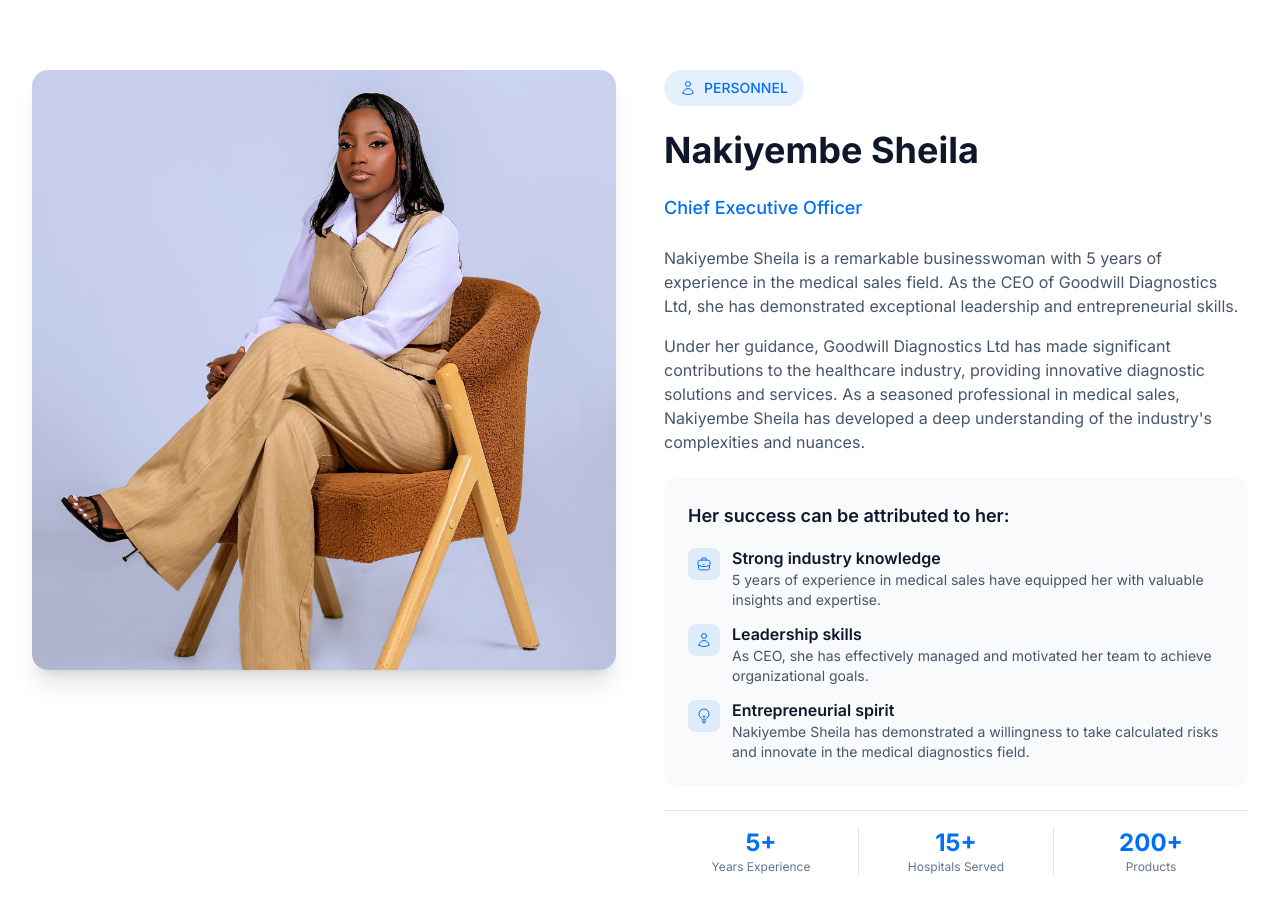
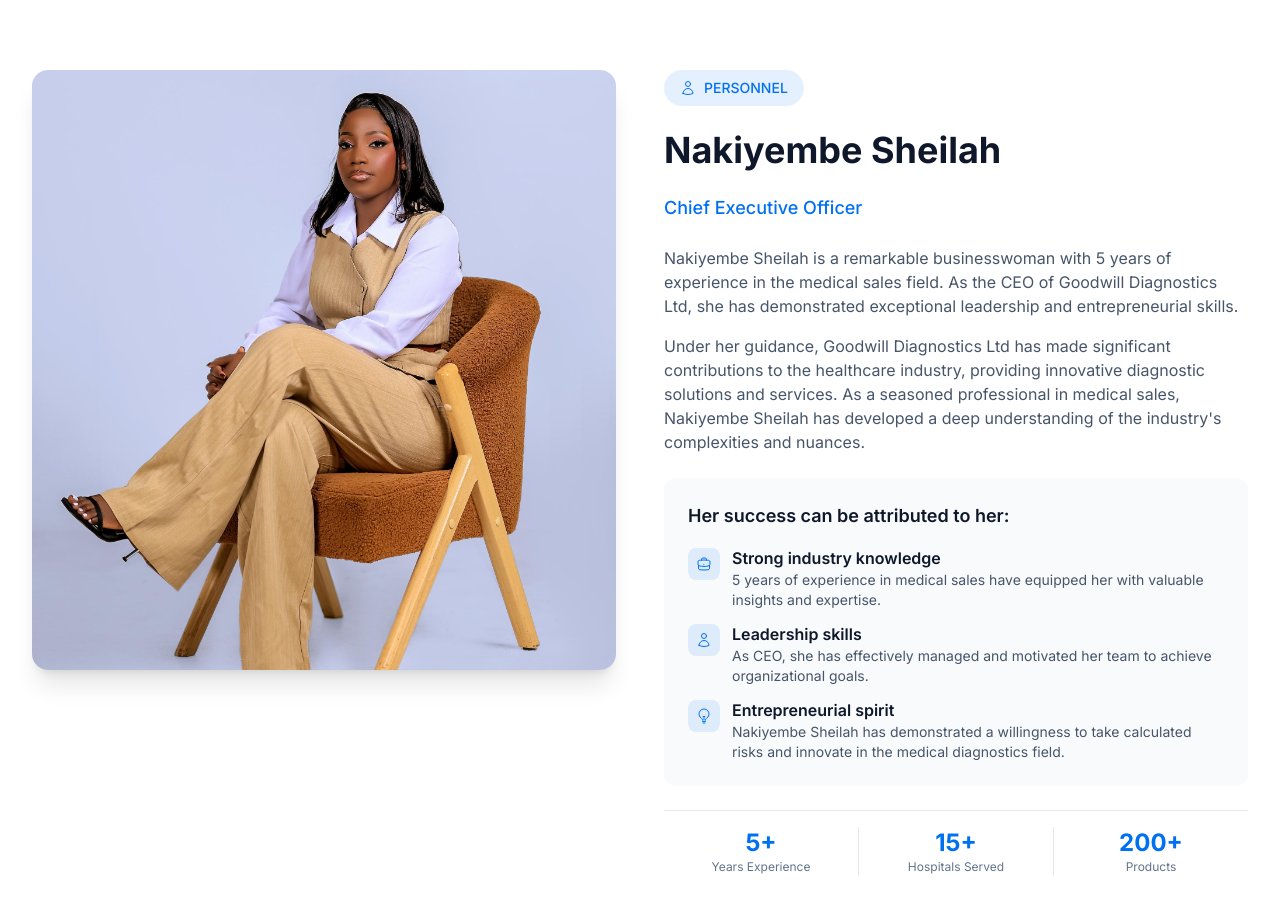
Before and after one commit to berverlyjoseph3-source/Goodwill, a Next.js app: page /about in a window 1280 px wide. Shown: the part 3740-4654 px from the top of the page. Built offline with nearby package versions, Linux system fonts and the light colour scheme.

Commit message:
Update CEOSection.tsx

```diff
--- a/components/about/CEOSection.tsx
+++ b/components/about/CEOSection.tsx
@@ -11,7 +11,7 @@ export const CEOSection = () => {
           <div className="relative h-[500px] md:h-[600px] rounded-2xl overflow-hidden shadow-xl">
             <Image
               src={MEDICAL_IMAGES.about.ceo}
-              alt="Nakiyembe Sheila - CEO of Goodwill Diagnostics Ltd"
+              alt="Nakiyembe Sheilah - CEO of Goodwill Diagnostics Ltd"
               fill
               className="object-cover object-center"
               priority
@@ -27,7 +27,7 @@ export const CEOSection = () => {
             </div>
 
             <h2 className="text-3xl md:text-4xl font-bold text-slate-900">
-              Nakiyembe Sheila
+              Nakiyembe Sheilah
             </h2>
 
             <p className="text-lg text-medical-blue font-medium">
@@ -36,11 +36,11 @@ export const CEOSection = () => {
 
             <div className="prose prose-lg max-w-none text-slate-600 space-y-4">
               <p>
-                Nakiyembe Sheila is a remarkable businesswoman with 5 years of experience in the medical sales field. As the CEO of Goodwill Diagnostics Ltd, she has demonstrated exceptional leadership and entrepreneurial skills.
+                Nakiyembe Sheilah is a remarkable businesswoman with 5 years of experience in the medical sales field. As the CEO of Goodwill Diagnostics Ltd, she has demonstrated exceptional leadership and entrepreneurial skills.
               </p>
 
               <p>
-                Under her guidance, Goodwill Diagnostics Ltd has made significant contributions to the healthcare industry, providing innovative diagnostic solutions and services. As a seasoned professional in medical sales, Nakiyembe Sheila has developed a deep understanding of the industry's complexities and nuances.
+                Under her guidance, Goodwill Diagnostics Ltd has made significant contributions to the healthcare industry, providing innovative diagnostic solutions and services. As a seasoned professional in medical sales, Nakiyembe Sheilah has developed a deep understanding of the industry's complexities and nuances.
               </p>
             </div>
 
@@ -79,7 +79,7 @@ export const CEOSection = () => {
                   <div>
                     <p className="font-semibold text-slate-900">Entrepreneurial spirit</p>
                     <p className="text-sm text-slate-600">
-                      Nakiyembe Sheila has demonstrated a willingness to take calculated risks and innovate in the medical diagnostics field.
+                      Nakiyembe Sheilah has demonstrated a willingness to take calculated risks and innovate in the medical diagnostics field.
                     </p>
                   </div>
                 </div>
```
